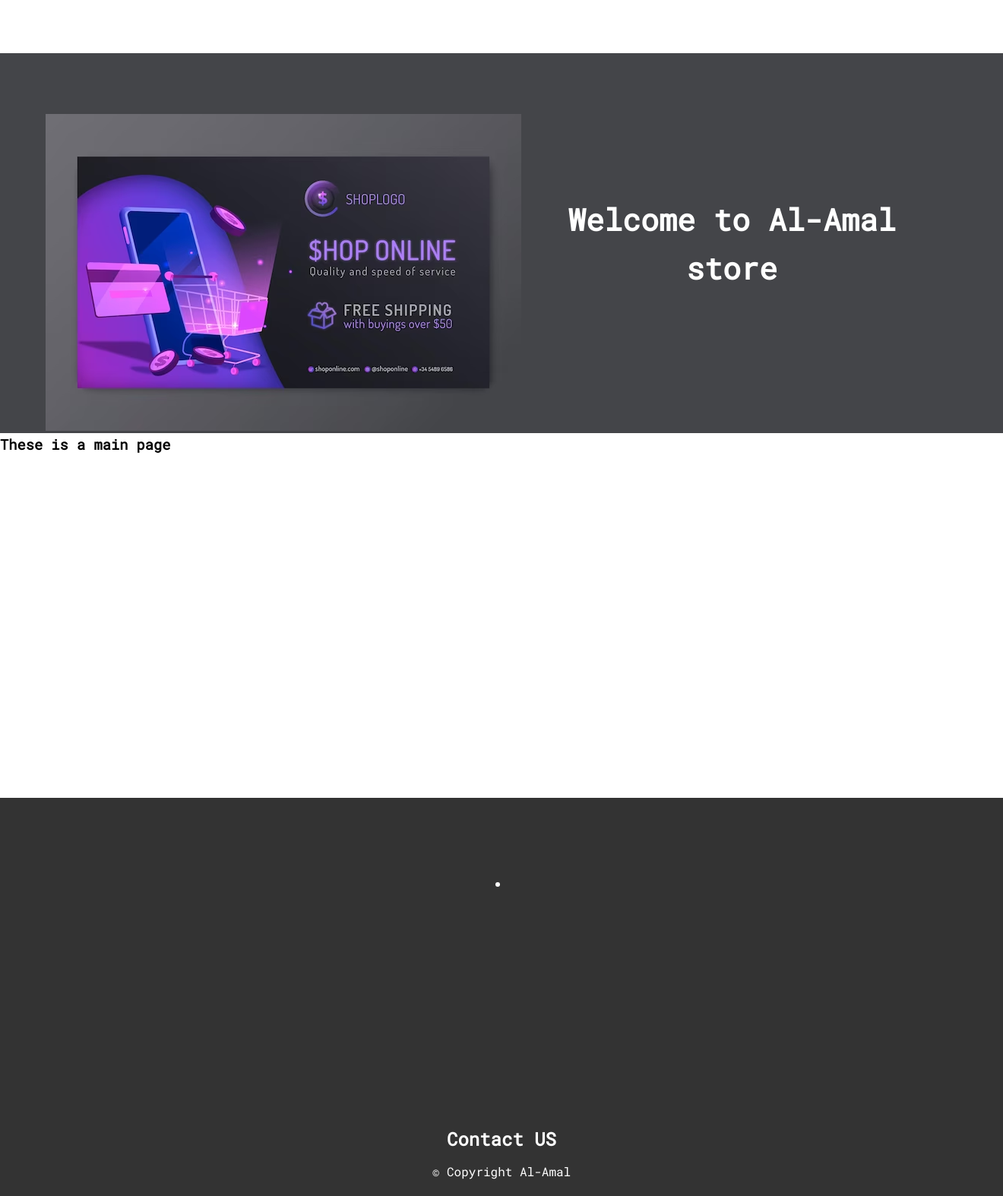
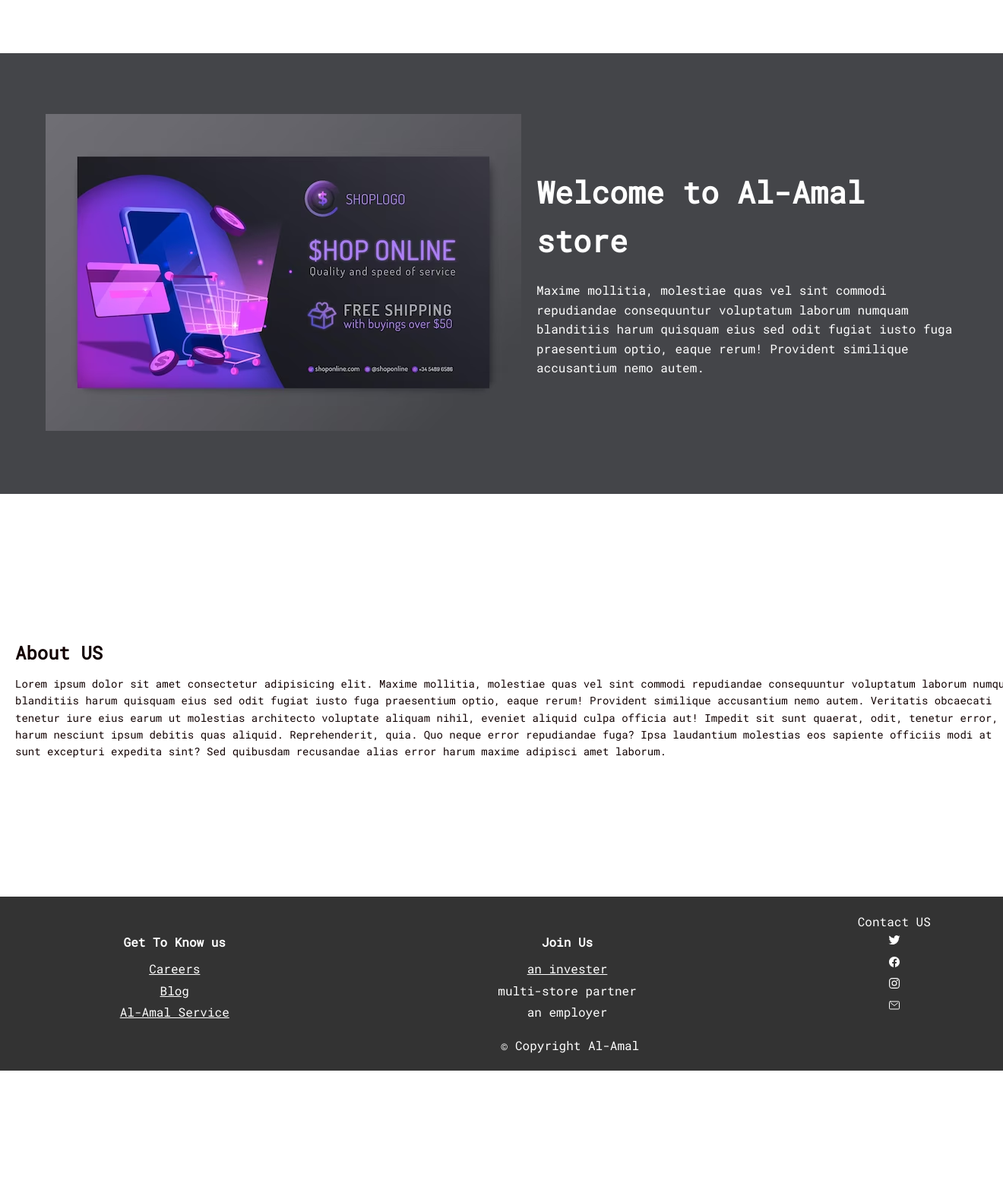
Before and after one commit to AymenRaji/Final_project_01, a Flask app: page / in a window 1320 px wide; the page is wider, and only the part inside the window is pictured. Shown: the part 68-1642 px from the top of that part at 76% size. After the commit the page ends 1477 px from the top of that part, so only its background shows below. Run offline with Flask 3, Linux system fonts and the light colour scheme; some libraries are stand-ins or nearby versions.

Commit message:
redirecting the user after register to tha home page, stylin-part-2

```diff
--- a/app.py
+++ b/app.py
@@ -45,33 +45,33 @@ class UserRegistration:
         # Validate username uniqueness
         if not self.is_username_unique():
             flash("Username already exists. Please choose a different username.", "error")
-            redirect(url_for("register"))
+            return redirect(url_for("register"))
 
 
 
-        # Validate email uniqueness and format
+
         if not self.is_email_valid():
             flash("Invalid email format or email already exists. Please provide a valid and unique email.", "error")
-            redirect(url_for("register"))
+            return redirect(url_for("register"))
 
 
-        # Validate password confirmation
+
         if not self.is_password_confirmed():
             flash("Passwords do not match. Please make sure your passwords match.", "error")
-            redirect(url_for("register"))
+            return redirect(url_for("register"))
 
-        # If all validations pass, proceed with registration
+
         cur = mysql.connection.cursor()
         date = datetime.now()
-        # Using %s as a placeholder to prevent SQL injection
         cur.execute("INSERT INTO users (username, password, email, date) VALUES (%s, %s, %s, %s)",
                     (self.username, self.password, self.email, date))
         mysql.connection.commit()
         cur.close()
+        session["username"] = self.username
+
         flash("Registration successful!", "success")
-        redirect(url_for("login"))
+        return redirect(url_for("home"))
     def is_username_unique(self):
-        # Check if the username is unique in the database
         cur = mysql.connection.cursor()
         cur.execute("SELECT * FROM users WHERE username = %s", (self.username,))
         result = cur.fetchone()
@@ -79,19 +79,16 @@ class UserRegistration:
         return result is None
 
     def is_email_valid(self):
-        # Validate email format and uniqueness
         if not re.match(r"[^@]+@[^@]+\.[^@]+", self.email):
             return False
-
         cur = mysql.connection.cursor()
         cur.execute("SELECT * FROM users WHERE email = %s", (self.email,))
         result = cur.fetchone()
         cur.close()
         return result is None
+    def is_password_confirmed(self):
+        return self.password == self.confirm_password
 
-    def is_password_confirmed(self):
-        # Check if the password matches the confirmed password
-        return self.password == self.confirm_password
 
 
 
@@ -140,7 +137,7 @@ def add_product(product_name, price, description="", inCart =1,
     # new product to be added
     new_product = {"id": prduct_id, "name": product_name, "description": description, "inCart":1, "price": price,
                     "brand": brand, "categorey": categorey, "inStock": in_stock,
-                        "image" : "img.src", **Kwargs
+                        "image" : image, **Kwargs
                     }
 
     database['products'].append(new_product)
@@ -171,18 +168,13 @@ def home():
 
 @app.route("/register", methods=["GET", "POST"])
 def register():
-
     if request.method == "POST":
         username = request.form["username"]
         password = request.form["password"]
         confirm_password = request.form["confirm_password"]
         email = request.form["email"]
         new_user = UserRegistration(username, password, confirm_password, email)
-
-        if new_user.register_user():
-            redirect(url_for("login"))
-
-
+        return new_user.register_user()
     return render_template_page("template/register/page")
 
 
@@ -217,4 +209,5 @@ def cart():
         return redirect(url_for("login"))
 
 # add_product(product_name, price, description="", inCart =1,brand="",categorey="", in_stock=True, color=None, color_code =None, image = None, **Kwargs):
-# add_product("Case for iPad 10th", 13, "", 1, "", "", True, None, None,"https://m.media-amazon.com/images/I/51IFiSD+kCL._AC_SX466_.jpg")
+# add_product("Samsung Galaxy s20+", 350, "", 1, "", "", True, None, None,image="https://m.media-amazon.com/images/I/61Q9IXJ1zcS._AC_UY327_FMwebp_QL65_.jpg")
+# add_product("Moto G", 135, "", 1, "", "", True, None, None,image="https://m.media-amazon.com/images/I/51bfhhUKhTL._AC_UY327_FMwebp_QL65_.jpg")
--- a/static/JS/producScript.js
+++ b/static/JS/producScript.js
@@ -1,9 +1,10 @@
-// importing products from productData file
-console.log("Hey ")
 
-// import  products   from "/static/database.json" assert {type: "json"};
+
 let cart = document.querySelectorAll(".cart-button")
 let productCards = document.querySelectorAll(".product-card")
+
+
+
 let productCardsArray = Array.from(productCards); // Convert HTML collection to array
 let products = {...productCardsArray}; // Convert array to object
 products = {};
@@ -34,9 +35,15 @@ for (let i=0; i< cart.length; i++){
 
 function getCartSpan() {
     let productNumb = localStorage.getItem("cartNumb");
-    if(productNumb){
-     document.querySelector('.cart span').textContent = productNumb;
+    try{
+        if(productNumb){
+            document.querySelector('.cart span').textContent = productNumb;
+           }
     }
+    catch{
+        ;
+    }
+
 }
 // const addToCart = document.getElementById("prdocuct-button");
 
@@ -56,9 +63,7 @@ function cartNum(products){
     setItems(products);
 }
 function setItems(products){
-    console.log("Pro inside the set items products", typeof products);
     let cartItems = localStorage.getItem("productsInCart");
-    console.log("Pro inside localStorage",typeof cartItems);
     cartItems = JSON.parse(cartItems);
 
     if (cartItems != null){
@@ -118,9 +123,11 @@ function displayCart(){
                 ${item.price}
             </div>
             <div class="quanitity">
-                <ion-icon name="caret-back-outline" size="small"></ion-icon>
-                <span>${item.inCart}</span>
-                <ion-icon name="caret-forward-outline" size="small"></ion-icon>
+                <div class="itemInCart">
+                    <ion-icon name="caret-back-outline" size="xx-small"></ion-icon>
+                    <span calss="qu-span">${item.inCart}</span>
+                    <ion-icon name="caret-forward-outline" size="xx-small"></ion-icon>
+                </div>
             </div>
             <div class="total">
             ${item.inCart * item.price}
@@ -140,113 +147,15 @@ function displayCart(){
                 </h4>
             </div>
         `;
+        productContainer.innerHTML +=`
+
+
+        `
 
     }
 }
 
-// fetch("http://localhost:80/products",{
-//     headers:{'Content-Type': 'application/json'}
-// }).then(response => response.json())
-// .then(data =>{
-//     const arrpr = JSON.stringify(data);
-//     const arrus = [...data.users];
-//     console.log(arrpr && typeof arrpr);
-//     console.log(arrus  && typeof arrus);
-// })
 
-// fetch("http://localhost:80/products", {
-//     headers: { 'Content-Type': 'application/json'}
-// })
-// .then(response => response.json())
-// .then(data => {
-//     console.log(data);
-//     if(Array.isArray(data.products)){
-//         const products = [...data.products];
-//         updateProductListin(products);
-//         console.log(data);
-//     }else{
-//         console.error("Expected an array type but it's ", typeof data.products);
-//     }
-
-// })
-
-// .catch(error => console.error('Error fetching:', error))
-
-// // update the product lising
-
-// function updateProductListin(products){
-//         if(Array.isArray(products)){
-//             products.forEach((product) => {
-//                 if (!product || Object.keys(product).length ===0 ){
-//                     return console.log("there is an empty object ")
-//                 }
-//                 const productCard = document.createElement("div");
-//                 productCard.className = "product-card";
-//                 productCard.innerHTML = `
-//                     <h3>${product.name}</h3>
-//                     <p>${product.description}</p>
-//                     <p>Price: $${product.price}</p>
-//                     <p>Brand:${product.brand}</p>
-//                     <p>Category:${product.category}</p>
-//                     <div class="product-images">
-//                         </div>
-//                     <button onclick="addToCart('${product.id}, '${product.name}', '${product.images[0].image}')"> Add to Cart </button>
-//                 `;
-//             ;
-//             product.images.forEach((image)=>{
-//                 const productImage = document.createElement("div");
-//                 productImage.className="product-image";
-//                 productImage.src = image.image;
-//                 productImage.alt = `${product.name} - ${image.color}`;
-//                 productImage.title = image.color;
-//                 productCard.querySelector(".produc-images").appendChild(productImage);
-
-
-//             });
-//             productListin.prepend(productCard);
-//             })}else{
-//                 console.error("expected an array but got ", typeof products)
-//             }};
-
-
-
-
-// // Adding to the Cart
-// function addToCart(productId, productName, productImage){
-//     console.log(`Product added to cart: ID: ${productId}, Name:${productName}, Image:${productImage}`);
-// }
-
-// updateProductListin(products)
-
-
-// // let cart_product = {
-// //     name :"Aymen",
-// //     Age: 26,
-// //     image: "static\images\Iphone 14 pro max\download.jpeg"
-// // }
-
-// let dataSterlize = JSON.stringify(cart_product)
-// localStorage.setItem(1, dataSterlize);
-
-// console.log(dataSterlize)
-
-// let data = localStorage.getItem(1)
-// data = JSON.parse(data)
-// console.log(data)
-
-
-// const car = document.getElementById("cart_produ")
-
-// let  cartProduct = createElement("div")
-// cartProduct.innerHTML = `
-//     <img  src
-// `
-// let products = {
-//     ImageUrl: productCard.querySelector('img').src,
-//     name: productCard.querySelector("h3").textContent,
-//     price: parseFloat(productCard.querySelector("p").textContent.replace(/[^0-9.]/g, "")),
-//     inCart: ""
-// }
 
 getCartSpan();
 displayCart();
--- a/static/css/style.css
+++ b/static/css/style.css
@@ -7,6 +7,7 @@ body, h1, h2, h3, p, ul, li {
 body {
   font-family: 'Roboto Mono', monospace;
   line-height: 1.6;
+  text-align: center;
 }
 
 header {
@@ -186,7 +117,7 @@ footer a {
   #home-banner{
     height: 500px;
     width: 100%;
-    text-align: center;
+    text-align: left;
     background-color: #444549;
     color: #fff;
     margin-top: 70px;
@@ -198,55 +129,11 @@ footer a {
 
   }
 
-  /* .register-button{
-    background-color: white;
-    border: none;
-    color: #333;
-    padding: 13px 32px;
-    text-align: center;
-    text-decoration: none;
-    display: inline-block;
-    font-size: 16px;
-    border-radius: 50px;
-    justify-content: space-between;
-    margin: 10px;
-
-  }
-  .log-in-button{
-    background-color: white;
-    border: none;
-    color: #333;
-    padding: 13px 32px;
-    text-align: center;
-    text-decoration: none;
-    display: inline-block;
-    font-size: 16px;
-    border-radius: 50px;
-    justify-content: space-between;
-    margin: 10px;
-  } */
   .banner-h1{
     display: inline-block;
   }
 
-  .grid-container{
-    display: grid;
-    grid-template-columns: 1fr 1fr;
-    gap: 10px;
-  }
-
-  .grid-item{
-    text-align: center;
-    padding: 40px;
-    /* margin: 30px 20px 20px; */
-  }
-  .grid-item h1{
-    padding: 30px 30px 30px 0px;
-    margin-left: 0px;
-    margin-bottom: 80px;
-    margin-top: 30px;
-  }
-
+/*
   .card {
    box-shadow: 0 4px 8px 0 rgba(0, 0, 0, 2);
    max-width: 300px;
@@ -286,23 +173,15 @@ footer a {
   #products.grid-item{
     text-align: center;
     padding: 40px;
-    /* margin: 30px 20px 20px; */
-  }
+    margin: 30px 20px 20px; */
+  /* } */
 
   .column{
      float: left;
     width: 25%;
     padding: 0px 10px;
   }
-  .row{
-    margin: 0 -5px;
-  }
-
-  .row:after{
-    content: "";
-    display: table;
-    clear: both;
-  }
+  */
   * {
     box-sizing: border-box;
   }
@@ -311,7 +190,55 @@ footer a {
   height: 300px;
   background-color: #fff;
   margin-top: 150px;
+  color: #100;
+  text-align: left;
+
 }
+#white-area p{
+  padding-top: 10px;
+  color: #100;
+  font-size: 14px;
+}
+
+/* Styling the footer  */
+
+#footer {
+  display: table;
+  width: 100%;
+  height: 100%;
+}
+
+.row {
+  display: table-row;
+  vertical-align: middle;
+}
+
+.Get_to_Know_us,
+.Join_us,
+Contact_US {
+  display: table-cell;
+  padding: 5px;
+  vertical-align: middle;
+
+}
+
+#footer h4 {
+  margin-bottom: 10px;
+}
+
+#footer ul {
+  list-style-type: none;
+  padding: 0;
+}
+
+#footer li {
+  margin-bottom: 3px;
+}
+
+.Copyright{
+  margin-left: 180px;
+}
+
 
 /* Style products page  */
 .product-list{
--- a/templates/template/home/index.html
+++ b/templates/template/home/index.html
@@ -54,7 +54,10 @@
                 <img class="grid-itme" src="static\images\online-shopping-banner-template_23-2148931702.avif" alt="Banner-img">
                 <div class="grid-item">
                     <h1>Welcome to Al-Amal store</h1>
-                    <br>
+                    <p>Maxime mollitia,
+                        molestiae quas vel sint commodi repudiandae consequuntur voluptatum laborum
+                        numquam blanditiis harum quisquam eius sed odit fugiat iusto fuga praesentium
+                        optio, eaque rerum! Provident similique accusantium nemo autem.</p>
                    </div>
             </div>
 
@@ -66,69 +69,57 @@
 
 
 
-       <h3>These is a main page </h3>
         <div id="white-area">
-
+            <h2>About US</h2>
+            <p>Lorem ipsum dolor sit amet consectetur adipisicing elit. Maxime mollitia,
+                molestiae quas vel sint commodi repudiandae consequuntur voluptatum laborum
+                numquam blanditiis harum quisquam eius sed odit fugiat iusto fuga praesentium
+                optio, eaque rerum! Provident similique accusantium nemo autem. Veritatis
+                obcaecati tenetur iure eius earum ut molestias architecto voluptate aliquam
+                nihil, eveniet aliquid culpa officia aut! Impedit sit sunt quaerat, odit,
+                tenetur error, harum nesciunt ipsum debitis quas aliquid. Reprehenderit,
+                quia. Quo neque error repudiandae fuga? Ipsa laudantium molestias eos
+                sapiente officiis modi at sunt excepturi expedita sint? Sed quibusdam
+                recusandae alias error harum maxime adipisci amet laborum.</p>
         </div>
 
-        <!-- <div id="products">
-            <div class="row">
-                <div class="column" >
-                    <div class="card">
-                        <img src="static\images\Iphone 14 pro\download (1).jpeg" alt="Iphone 14 pro" style="width: 100%;">
-                        <h4>Iphone 14 pro</h4>
-                        <p class="price">price: </p>
-                        <button class="prdocuct-button">Add to cart</button>
-                </div>
-                <h5>Here you can find <a href="/products">products</a></h5>
 
+<footer>
+    <div  id="footer">
 
-                </div>
-                <div class="column">
-                    <div class="card">
-                        <img src="static\images\Iphone 14 pro max\download (1).jpeg" alt="Iphone 14 pro max" style="width: 100%;">
-                    <h4>Iphone 14 pro max</h4>
-                    <p class="price">price: </p>
-                    <button class="cart-button">Add to cart</button>
-                    </div>
-
-                </div>
-                <div class="cloumn">
-                    <div class="card">
-                        <img src="static\images\Iphone 14\download (1).jpeg" alt="Iphone 14" style="width: 100%;">
-                        <h4>Iphone 14</h4>
-                        <p class="price">price: </p>
-                        <button class="cart-button">Add to cart</button>
-                    </div>
-                </div>
-
+        <div class="row">
+            <div class="Get_to_Know_us">
+                <div><h4>Get To Know us</h4></div>
+                <ul>
+                    <li><a href="#">Careers</a></li>
+                    <li><a href="#">Blog</a></li>
+                    <li><a href="#">Al-Amal Service</a></li>
+                </ul>
+            </div>
+            <div class="Join_us">
+                <div><h4>Join Us</h4></div>
+                <ul>
+                    <li><a href="#">an invester</a></li>
+                    <li><a href="#"></a>multi-store partner</li>
+                    <li><a href="#"></a>an employer</li>
+                </ul>
+            </div>
+            <div>
+                <div>Contact US</div>
+                <ul>
+                    <li><a href="https://twitter.com/"><ion-icon name="logo-twitter"></ion-icon></a></li>
+                    <li><a href="https://www.facebook.com/"><ion-icon name="logo-facebook"></ion-icon></a></li>
+                    <li><a href="https://www.instagram.com/"><ion-icon name="logo-instagram"></ion-icon></a></li>
+                    <li><a href="https://mail.google.com/"><ion-icon name="mail-outline"></ion-icon></a></li>
+                </ul>
 
             </div>
-
-
-        </div> -->
-
-
-
-    <footer  id="footer">
-        <div class="row">
-            <div class="col">
-                <ul>
-                    <li></li>
-                </ul>
-            </div>
         </div>
-        <div >
-            <h2>Contact US</h2>
-            <a href="https://twitter.com/"><i class="fa-brands fa-twitter fa-sm social-icon" style="color: #000205;"></i></a>
-            <a href="https://www.facebook.com/"><i class="fa-brands fa-facebook" style="color: #f1f0f4;"></i></a>
-            <a href="https://www.instagram.com/"><i class="fa-brands fa-instagram fa-sm social-icon"></i></a>
-            <a href="https://mail.google.com/"><i class="fa-solid fa-envelope fa-sm social-icon" style="color: #000000;"></i></a>
-            <p style="margin-top: 10px;">© Copyright Al-Amal</p>
-
-        </div>
-    </footer>
-
+    </div>
+    <div class="Copyright">
+        <p style="margin-top: 10px;">© Copyright Al-Amal</p>
+    </div>
+</footer>
 
     <script src="{{ url_for('static', filename='/JS/producScript.js') }}"></script>
     <script type="module" src="https://unpkg.com/ionicons@7.1.0/dist/ionicons/ionicons.esm.js"></script>
```
Also changed, not shown: other parts of static/css/style.css (+25 -80 lines), static/database.json (+39 -6 lines), templates/template/cart/page.html (+35 -19 lines), templates/template/loging/page.html (+38 -19 lines), templates/template/product/page.html (+37 -0 lines), templates/template/register/page.html (+38 -25 lines).
